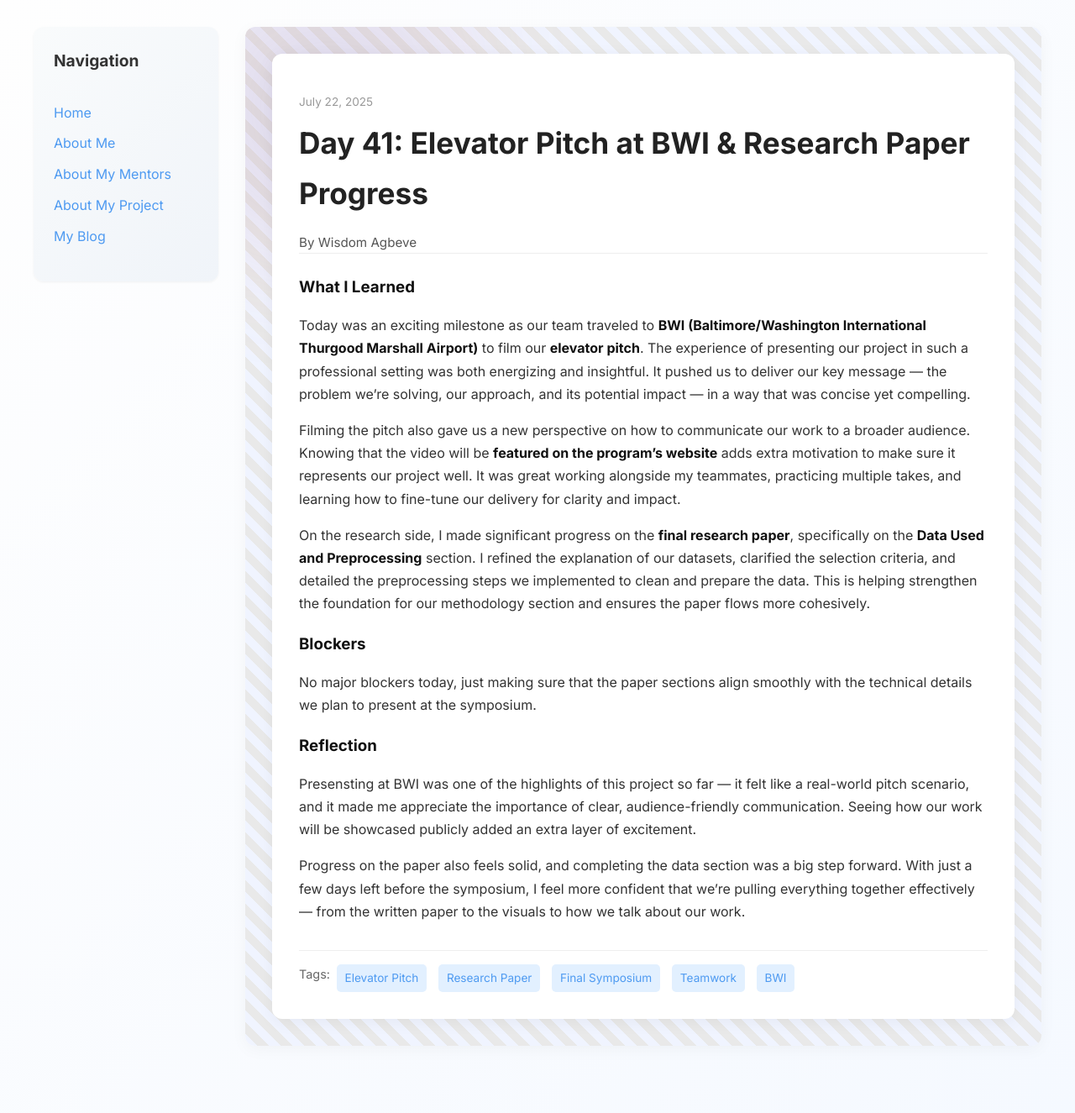
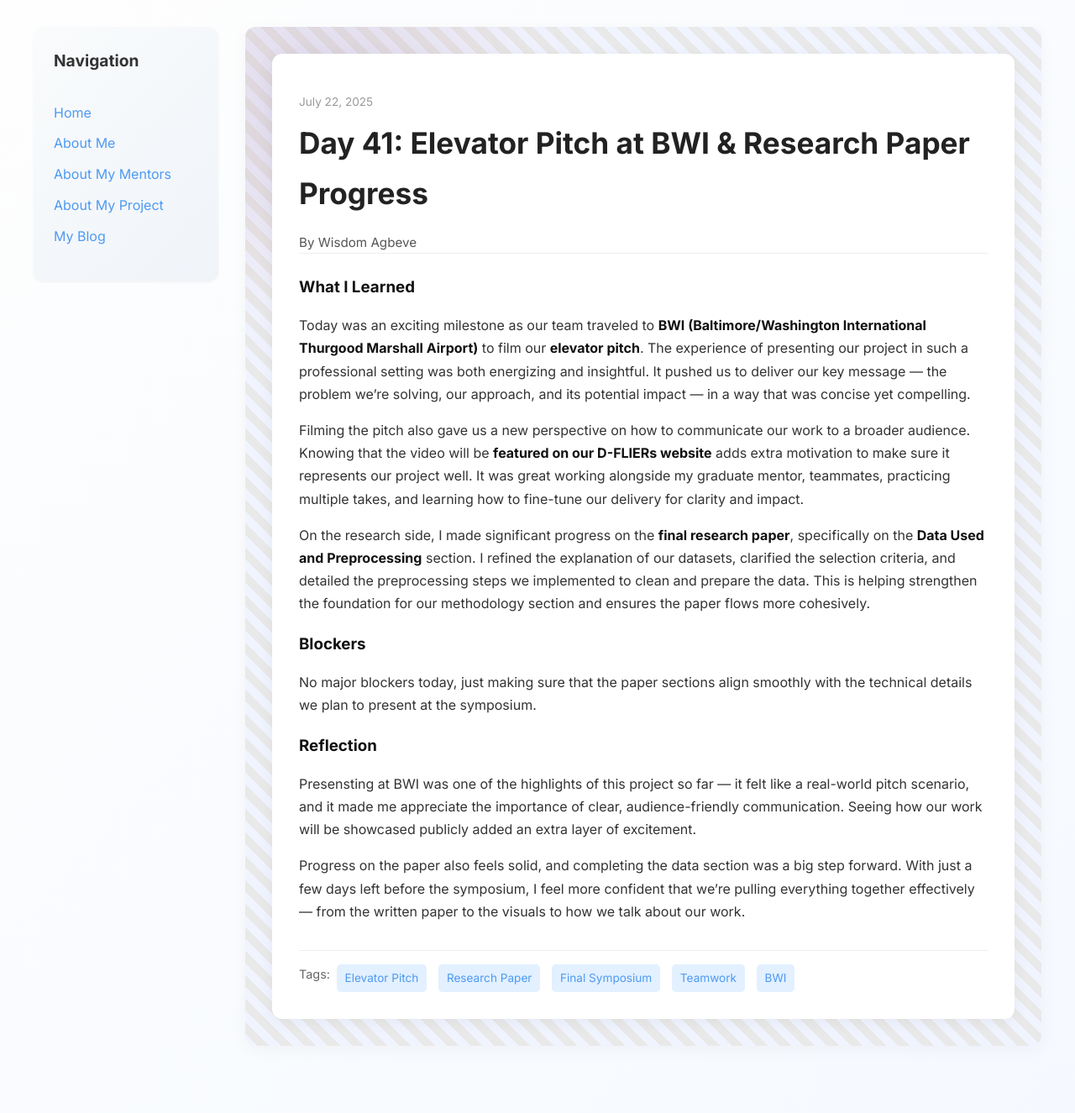
Before and after one commit to wisdomagbeve01/wisdomagbeve01.github.io, a Jekyll site: the page built from _posts/2025-07-22-day-41.md, in a window 1280 px wide. Shown: the whole page at 84% size. Built offline with Jekyll 4.4.1, drawn with Linux system fonts in a browser that asks for light colours.

Commit message:
Update 2025-07-22-day-41.md

```diff
--- a/_posts/2025-07-22-day-41.md
+++ b/_posts/2025-07-22-day-41.md
@@ -9,7 +9,7 @@ tags: ["Elevator Pitch", "Research Paper", "Final Symposium", "Teamwork", "BWI"]
 what_i_learned: |
   Today was an exciting milestone as our team traveled to **BWI (Baltimore/Washington International Thurgood Marshall Airport)** to film our **elevator pitch**. The experience of presenting our project in such a professional setting was both energizing and insightful. It pushed us to deliver our key message — the problem we’re solving, our approach, and its potential impact — in a way that was concise yet compelling.
 
-  Filming the pitch also gave us a new perspective on how to communicate our work to a broader audience. Knowing that the video will be **featured on the program’s website** adds extra motivation to make sure it represents our project well. It was great working alongside my teammates, practicing multiple takes, and learning how to fine-tune our delivery for clarity and impact.
+  Filming the pitch also gave us a new perspective on how to communicate our work to a broader audience. Knowing that the video will be **featured on our D-FLIERs website** adds extra motivation to make sure it represents our project well. It was great working alongside my graduate mentor, teammates, practicing multiple takes, and learning how to fine-tune our delivery for clarity and impact.
 
   On the research side, I made significant progress on the **final research paper**, specifically on the **Data Used and Preprocessing** section. I refined the explanation of our datasets, clarified the selection criteria, and detailed the preprocessing steps we implemented to clean and prepare the data. This is helping strengthen the foundation for our methodology section and ensures the paper flows more cohesively.
 
```
